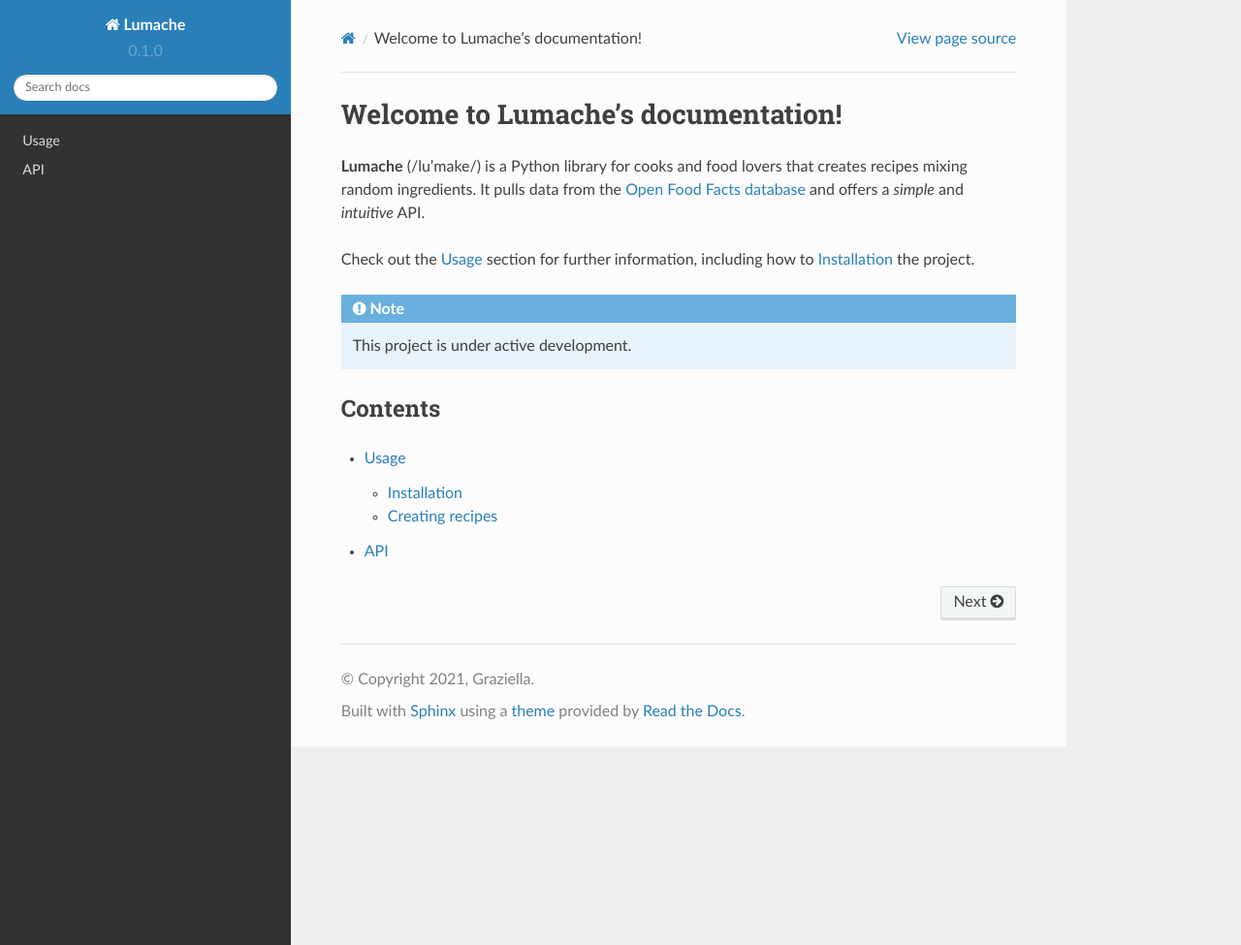
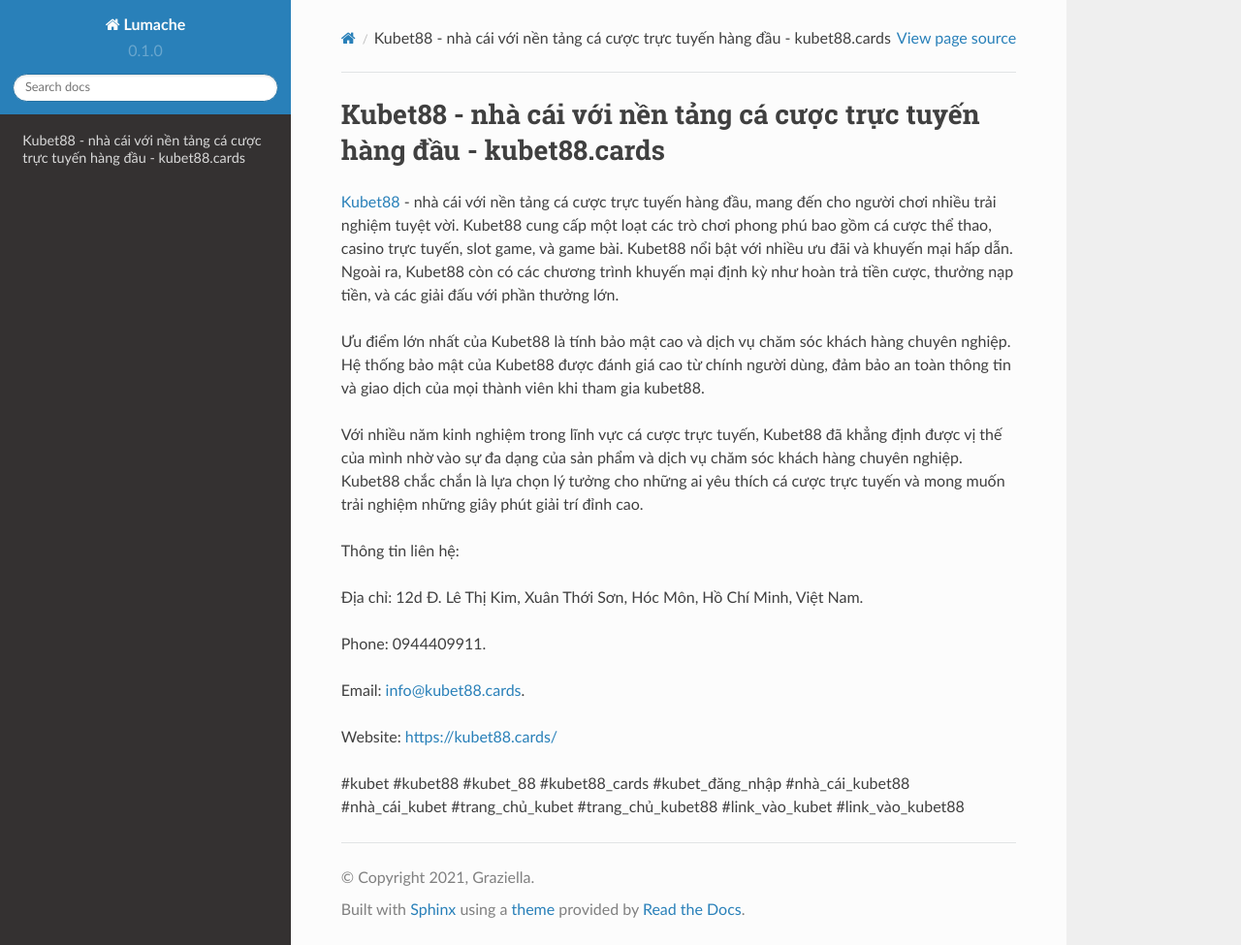
Before and after one commit to iaduphattai904809/kubet88cards, a Sphinx documentation site: the page built from docs/source/index.rst, in a window 1280 px wide and 975 px high. Shown: the whole window at 97% size. Built offline with Sphinx 7.4.7 and the Read the Docs theme 2.0.0, drawn with Linux system fonts in a browser that asks for light colours.

Commit message:
Update index.rst

```diff
--- a/docs/source/index.rst
+++ b/docs/source/index.rst
@@ -1,22 +1,20 @@
-Welcome to Lumache's documentation!
+Kubet88 - nhà cái với nền tảng cá cược trực tuyến hàng đầu - kubet88.cards
 ===================================
 
-**Lumache** (/lu'make/) is a Python library for cooks and food lovers
-that creates recipes mixing random ingredients.
-It pulls data from the `Open Food Facts database <https://world.openfoodfacts.org/>`_
-and offers a *simple* and *intuitive* API.
+`Kubet88 <https://kubet88.cards/>`_ - nhà cái với nền tảng cá cược trực tuyến hàng đầu, mang đến cho người chơi nhiều trải nghiệm tuyệt vời. Kubet88 cung cấp một loạt các trò chơi phong phú bao gồm cá cược thể thao, casino trực tuyến, slot game, và game bài. Kubet88 nổi bật với nhiều ưu đãi và khuyến mại hấp dẫn. Ngoài ra, Kubet88 còn có các chương trình khuyến mại định kỳ như hoàn trả tiền cược, thưởng nạp tiền, và các giải đấu với phần thưởng lớn.
 
-Check out the :doc:`usage` section for further information, including
-how to :ref:`installation` the project.
+Ưu điểm  lớn nhất của Kubet88 là tính bảo mật cao và dịch vụ chăm sóc khách hàng chuyên nghiệp. Hệ thống bảo mật của Kubet88 được đánh giá cao từ chính người dùng, đảm bảo an toàn thông tin và giao dịch của mọi thành viên khi tham gia kubet88.
 
-.. note::
+Với nhiều năm kinh nghiệm trong lĩnh vực cá cược trực tuyến, Kubet88 đã khẳng định được vị thế của mình nhờ vào sự đa dạng của sản phẩm và dịch vụ chăm sóc khách hàng chuyên nghiệp. Kubet88 chắc chắn là lựa chọn lý tưởng cho những ai yêu thích cá cược trực tuyến và mong muốn trải nghiệm những giây phút giải trí đỉnh cao.
 
-   This project is under active development.
+Thông tin liên hệ:
 
-Contents
---------
+Địa chỉ: 12d Đ. Lê Thị Kim, Xuân Thới Sơn, Hóc Môn, Hồ Chí Minh, Việt Nam.
 
-.. toctree::
+Phone: 0944409911.
 
-   usage
-   api
+Email: info@kubet88.cards.
+
+Website: https://kubet88.cards/
+
+#kubet #kubet88 #kubet_88 #kubet88_cards #kubet_đăng_nhập #nhà_cái_kubet88 #nhà_cái_kubet #trang_chủ_kubet #trang_chủ_kubet88 #link_vào_kubet #link_vào_kubet88
```
